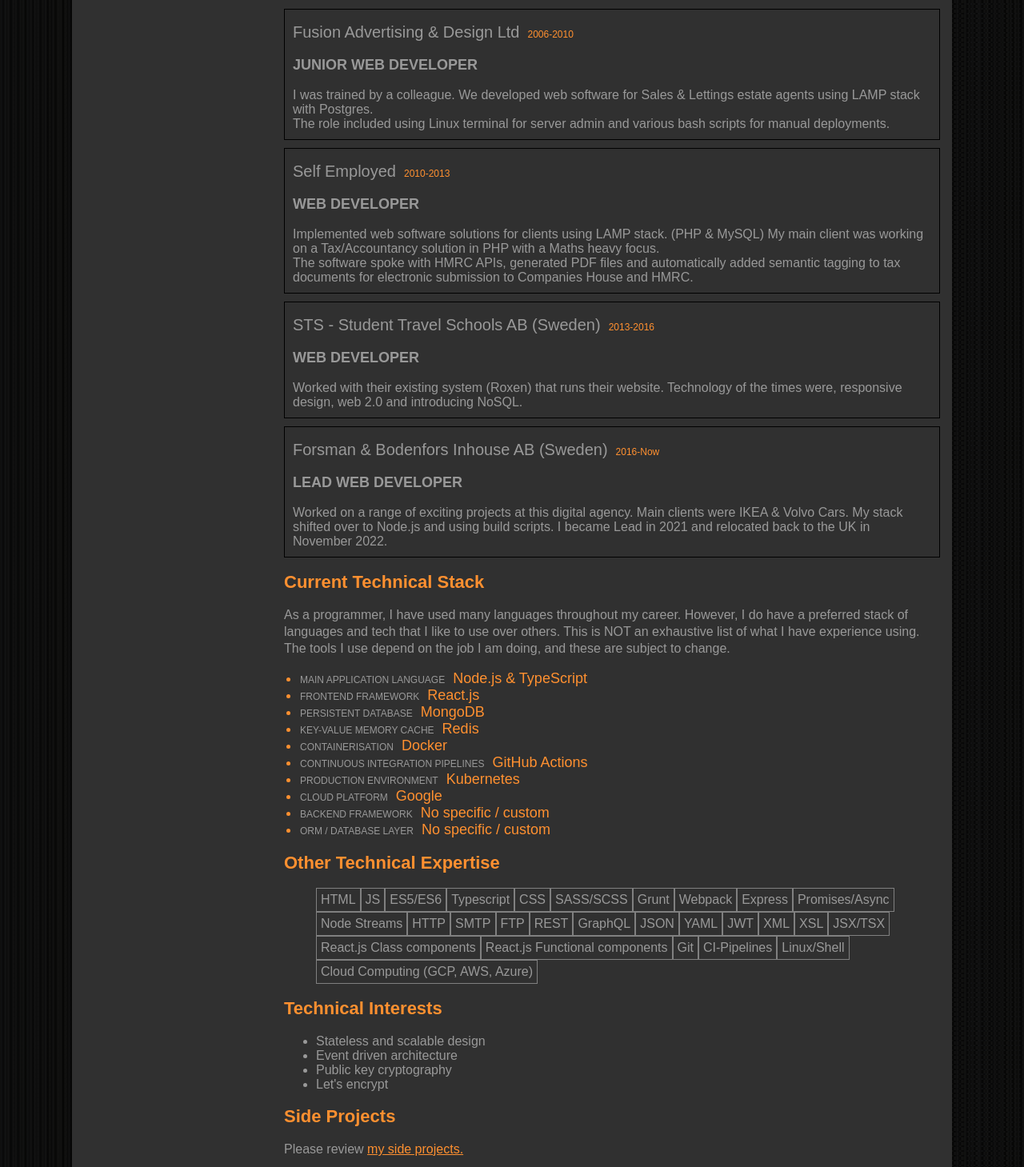
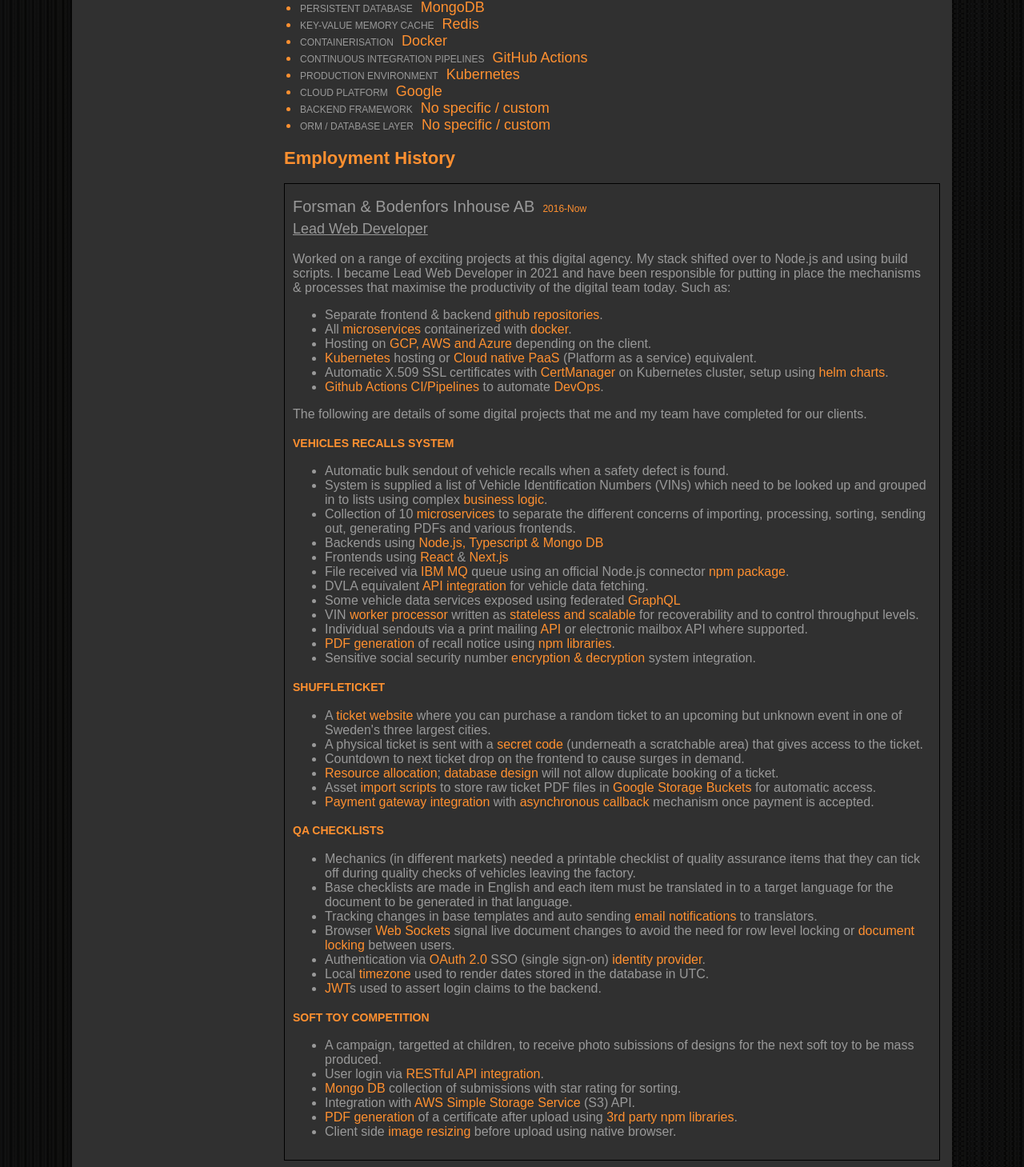
Before and after one commit to philios33/code67_website, a React app: page /cv in a window 1280 px wide. Shown: the part 602-2061 px from the top of the page at 80% size. Built offline with nearby package versions, Linux system fonts and the light colour scheme; a web font is replaced by a local one.

Commit message:
Added more info on current job Reordered parts of my CV

```diff
--- a/src/components/CV.tsx
+++ b/src/components/CV.tsx
@@ -1,5 +1,7 @@
 import { Link } from "react-router-dom";
 import EmploymentHistoryItem from "./EmploymentHistoryItem";
+import ProjectsBox from "./ProjectsBox";
+import { Project } from "./Project";
 
 
 export default function() {
@@ -10,14 +12,19 @@ export default function() {
                     <Link to="#PersonalStatement">Personal Statement</Link>
                 </li>
                 <li>
-                    <Link to="#Education">Education</Link>
+                    <Link to="#TechnicalStack">Technical Stack</Link>
                 </li>
                 <li>
                     <Link to="#EmploymentHistory">Employment History</Link>
                 </li>
                 <li>
-                    <Link to="#TechnicalStack">Technical Stack & Experience</Link>
+                    <Link to="#Education">Education</Link>
                 </li>
+                <li>
+                    <Link to="#TechnicalExpertise">Other</Link>
+                </li>
+
+
             </ul>
         </div>
         <div id="right_content">
@@ -25,7 +32,7 @@ export default function() {
 
             <h2 id="PersonalStatement">Personal Statement</h2>
             <p>
-                I'm Phil, a Web Developer currently residing in Reading and working remotely for a Swedish company.
+                I'm Phil, a Lead Web Developer currently residing in Reading and working remotely.
                 I have over 15 years of commercial experience in the world of web development.
                 Technology has changed a lot and I pride myself on keeping up to date with new and exciting tech.
                 My aim is to build useful web based software solutions that solve real world problems.
@@ -35,37 +42,7 @@ export default function() {
                 I also have interests in scalable architecture and event based systems.  I enjoy football and poker.
             </p>
 
-            <h2 id="Education">Education</h2>
 
-            <div>
-                <p className="title">The University of Birmingham
-                    <span className="date">Autumn 2002 - Summer 2005</span>
-                </p>
-
-                <span className="hons">BEng (Hons) Computer Science with Software Engineering, 2:1</span>
-            </div>
-
-            <h2 id="EmploymentHistory">Employment History</h2>
-
-            <EmploymentHistoryItem dates="2006-2010" name="Fusion Advertising & Design Ltd" title="Junior Web Developer">
-                I was trained by a colleague.  We developed web software for Sales & Lettings estate agents using LAMP stack with Postgres.
-                <br />
-                The role included using Linux terminal for server admin and various bash scripts for manual deployments.
-            </EmploymentHistoryItem>
-
-            <EmploymentHistoryItem dates="2010-2013" name="Self Employed" title="Web Developer">
-                Implemented web software solutions for clients using LAMP stack. (PHP & MySQL)  My main client was working on a Tax/Accountancy solution in PHP with a Maths heavy focus.
-                <br />
-                The software spoke with HMRC APIs, generated PDF files and automatically added semantic tagging to tax documents for electronic submission to Companies House and HMRC.
-            </EmploymentHistoryItem>
-
-            <EmploymentHistoryItem dates="2013-2016" name="STS - Student Travel Schools AB (Sweden)" title="Web Developer">
-                Worked with their existing system (Roxen) that runs their website.  Technology of the times were, responsive design, web 2.0 and introducing NoSQL.
-            </EmploymentHistoryItem>
-
-            <EmploymentHistoryItem dates="2016-Now" name="Forsman & Bodenfors Inhouse AB (Sweden)" title="Lead Web Developer">
-                Worked on a range of exciting projects at this digital agency.  Main clients were IKEA & Volvo Cars.  My stack shifted over to Node.js and using build scripts.  I became Lead in 2021 and relocated back to the UK in November 2022.
-            </EmploymentHistoryItem>
 
             <h2 id="TechnicalStack">Current Technical Stack</h2>
 
@@ -88,9 +65,114 @@ export default function() {
                 <li><span>ORM / Database Layer</span>No specific / custom</li>
             </ul>
 
-            <h2 id="TechnicalExpertice">Other Technical Expertise</h2>
 
-            <ul className="techExpertice">
+            <h2 id="EmploymentHistory">Employment History</h2>
+
+            <EmploymentHistoryItem dates="2016-Now" name="Forsman & Bodenfors Inhouse AB" title="Lead Web Developer">
+                Worked on a range of exciting projects at this digital agency. My stack shifted over to Node.js and using build scripts.
+                I became Lead Web Developer in 2021 and have been responsible for putting in place the mechanisms &amp; processes that maximise the productivity of the digital team today.  Such as:
+                <ul>
+                    <li>Separate frontend & backend <span className="techNote">github repositories</span>.</li>
+                    <li>All <span className="techNote">microservices</span> containerized with <span className="techNote">docker</span>.</li>
+                    <li>Hosting on <span className="techNote">GCP, AWS and Azure</span> depending on the client.</li>
+                    <li><span className="techNote">Kubernetes</span> hosting or <span className="techNote">Cloud native PaaS</span> (Platform as a service) equivalent.</li>
+                    <li>Automatic X.509 SSL certificates with <span className="techNote">CertManager</span> on Kubernetes cluster, setup using <span className="techNote">helm charts</span>.</li>
+                    <li><span className="techNote">Github Actions CI/Pipelines</span> to automate <span className="techNote">DevOps</span>.</li>
+                </ul>
+                The following are details of some digital projects that me and my team have completed for our clients.
+                <ProjectsBox projects={[
+                    <Project projectName="Vehicles Recalls System">
+                        <ul>
+                            <li>Automatic bulk sendout of vehicle recalls when a safety defect is found.</li>
+                            <li>System is supplied a list of Vehicle Identification Numbers (VINs) which need to be looked up and grouped in to lists using complex <span className="techNote">business logic</span>.</li>
+                            <li>Collection of 10 <span className="techNote">microservices</span> to separate the different concerns of importing, processing, sorting, sending out, generating PDFs and various frontends.</li>
+                            <li>Backends using <span className="techNote">Node.js, Typescript & Mongo DB</span></li>
+                            <li>Frontends using <span className="techNote">React</span> &amp; <span className="techNote">Next.js</span></li>
+                            <li>File received via <span className="techNote">IBM MQ</span> queue using an official Node.js connector <span className="techNote">npm package</span>.</li>
+                            <li>DVLA equivalent <span className="techNote">API integration</span> for vehicle data fetching.</li>
+                            <li>Some vehicle data services exposed using federated <span className="techNote">GraphQL</span></li>
+                            <li>VIN <span className="techNote">worker processor</span> written as <span className="techNote">stateless and scalable</span> for recoverability and to control throughput levels.</li>
+                            <li>Individual sendouts via a print mailing <span className="techNote"> API</span> or electronic mailbox API where supported.</li>
+                            <li><span className="techNote">PDF generation</span> of recall notice using <span className="techNote">npm libraries</span>.</li>
+                            <li>Sensitive social security number <span className="techNote">encryption &amp; decryption</span> system integration.</li>
+                        </ul>
+                    </Project>,
+
+                    <Project projectName="Shuffleticket">
+                        <ul>
+                            <li>A <span className="techNote">ticket website</span> where you can purchase a random ticket to an upcoming but unknown event in one of Sweden's three largest cities.</li>
+                            <li>A physical ticket is sent with a <span className="techNote">secret code</span> (underneath a scratchable area) that gives access to the ticket.</li>
+                            <li>Countdown to next ticket drop on the frontend to cause surges in demand.</li>
+                            <li><span className="techNote">Resource allocation</span>; <span className="techNote">database design</span> will not allow duplicate booking of a ticket.</li>
+                            <li>Asset <span className="techNote">import scripts</span> to store raw ticket PDF files in <span className="techNote">Google Storage Buckets</span> for automatic access.</li>
+                            <li><span className="techNote">Payment gateway integration</span> with <span className="techNote">asynchronous callback</span> mechanism once payment is accepted.</li>
+                        </ul>
+                    </Project>,
+
+                    <Project projectName="QA Checklists">
+                        <ul>
+                            <li>Mechanics (in different markets) needed a printable checklist of quality assurance items that they can tick off during quality checks of vehicles leaving the factory.</li>
+                            <li>Base checklists are made in English and each item must be translated in to a target language for the document to be generated in that language.</li>
+                            <li>Tracking changes in base templates and auto sending <span className="techNote">email notifications</span> to translators.</li>
+                            <li>Browser <span className="techNote">Web Sockets</span> signal live document changes to avoid the need for row level locking or <span className="techNote">document locking</span> between users.</li>
+                            <li>Authentication via <span className="techNote">OAuth 2.0</span> SSO (single sign-on) <span className="techNote">identity provider</span>.</li>
+                            <li>Local <span className="techNote">timezone</span> used to render dates stored in the database in UTC.</li>
+                            <li><span className="techNote">JWT</span>s used to assert login claims to the backend.</li>
+                        </ul>
+                    </Project>,
+
+                    <Project projectName="Soft Toy Competition">
+                        <ul>
+                            <li>A campaign, targetted at children, to receive photo subissions of designs for the next soft toy to be mass produced.</li>
+                            <li>User login via <span className="techNote">RESTful API integration</span>.</li>
+                            <li><span className="techNote">Mongo DB</span> collection of submissions with star rating for sorting.</li>
+                            <li>Integration with <span className="techNote">AWS Simple Storage Service</span> (S3) API.</li>
+                            <li><span className="techNote">PDF generation</span> of a certificate after upload using <span className="techNote">3rd party npm libraries</span>.</li>
+                            <li>Client side <span className="techNote">image resizing</span> before upload using native browser.</li>
+                        </ul>
+                    </Project>
+
+                ]} />
+            </EmploymentHistoryItem>
+
+            <EmploymentHistoryItem dates="2013-2016" name="STS - Student Travel Schools AB" title="Web Developer">
+                Worked with their existing system (Roxen) that runs their website.  Technology of the times were, responsive design, web 2.0 and introducing NoSQL.
+            </EmploymentHistoryItem>
+
+            <EmploymentHistoryItem dates="2010-2013" name="Self Employed" title="Web Developer">
+                Implemented web software solutions for clients using LAMP stack. (PHP & MySQL)  My main client was working on a Tax/Accountancy solution in PHP with a Maths heavy focus.
+                <br />
+                The software spoke with HMRC APIs, generated PDF files and automatically added semantic tagging to tax documents for electronic submission to Companies House and HMRC.
+            </EmploymentHistoryItem>
+
+            <EmploymentHistoryItem dates="2006-2010" name="Fusion Advertising & Design Ltd" title="Junior Web Developer">
+                I was trained by a colleague.  We developed web software for Sales & Lettings estate agents using LAMP stack with Postgres.
+                <br />
+                The role included using Linux terminal for server admin and various bash scripts for manual deployments.
+            </EmploymentHistoryItem>
+
+
+
+
+
+            <h2 id="Education">Education</h2>
+
+            <div>
+                <p className="title">The University of Birmingham
+                    <span className="date">Autumn 2002 - Summer 2005</span>
+                </p>
+
+                <span className="hons">BEng (Hons) Computer Science with Software Engineering, 2:1</span>
+            </div>
+
+
+
+
+
+
+            <h2 id="TechnicalExpertise">Other Technical Expertise</h2>
+
+            <ul className="techExpertise">
                 <li>HTML</li>
                 <li>JS</li>
                 <li>ES5/ES6</li>
--- /dev/null
+++ b/src/components/Project.tsx
@@ -0,0 +1,14 @@
+import { ReactNode } from "react";
+
+export type Props = {
+    projectName: string
+    children: ReactNode
+}
+
+export function Project(props: Props) {
+
+    return <div className="projectsBox">
+        <h4>{props.projectName}</h4>
+        {props.children}
+    </div>
+}
--- /dev/null
+++ b/src/components/ProjectsBox.tsx
@@ -0,0 +1,25 @@
+import { FC, ReactElement } from 'react';
+import { Props as ProjectProps, Project } from './Project';
+
+type Props = {
+    projects: Array<ReactElement<ProjectProps>>;
+}
+
+export default function ProjectsBox(props: Props) {
+
+
+    /*
+    return <div className="projectsBox">
+        <div className="projectMenu">
+            <ul>
+                {props.projects.map(p => <li key={p.props.projectName}>{p.props.projectName}</li>)}
+            </ul>
+        </div>
+        {props.projects}
+    </div>
+    */
+
+    return <div className="projectsBox">
+        {props.projects.map(p => <div className="projectContainer" key={p.props.projectName}>{p}</div>)}
+    </div>
+}
--- a/src/global.scss
+++ b/src/global.scss
@@ -45,11 +45,18 @@ h3 {
 	font-size: 16px;
 	text-transform: uppercase;
     color: $default-color;
+    text-decoration: underline;
 }
 .h3 {
     font-size: 16px;
 	text-transform: uppercase;
     color: $default-color;
+    text-decoration: underline;
+}
+h4 {
+    font-size: 12px;
+    text-transform: uppercase;
+    color: $base-color;
 }
 
 
@@ -382,6 +389,11 @@ div.menu_icon.on {
             margin-top: 5px;
         }
     }
+    h3 {
+        margin-top: 0px;
+        text-transform: none;
+        font-weight: normal;
+    }
 }
 
 ul.tech {
@@ -411,12 +423,16 @@ p.title {
 }
 
 
-.techExpertice {
+.techExpertise {
     li {
         display: inline-block;
         padding: 5px;
         border: 1px solid grey;
     }
+}
+
+.techNote {
+    color: $base-color;
 }
 
 h3, .h3 {
@@ -518,6 +534,9 @@ p {
             display: inline;
         }
     }
+    h4 {
+        font-size: 14px;
+    }
 
     #main {
         width: 90%;
```
